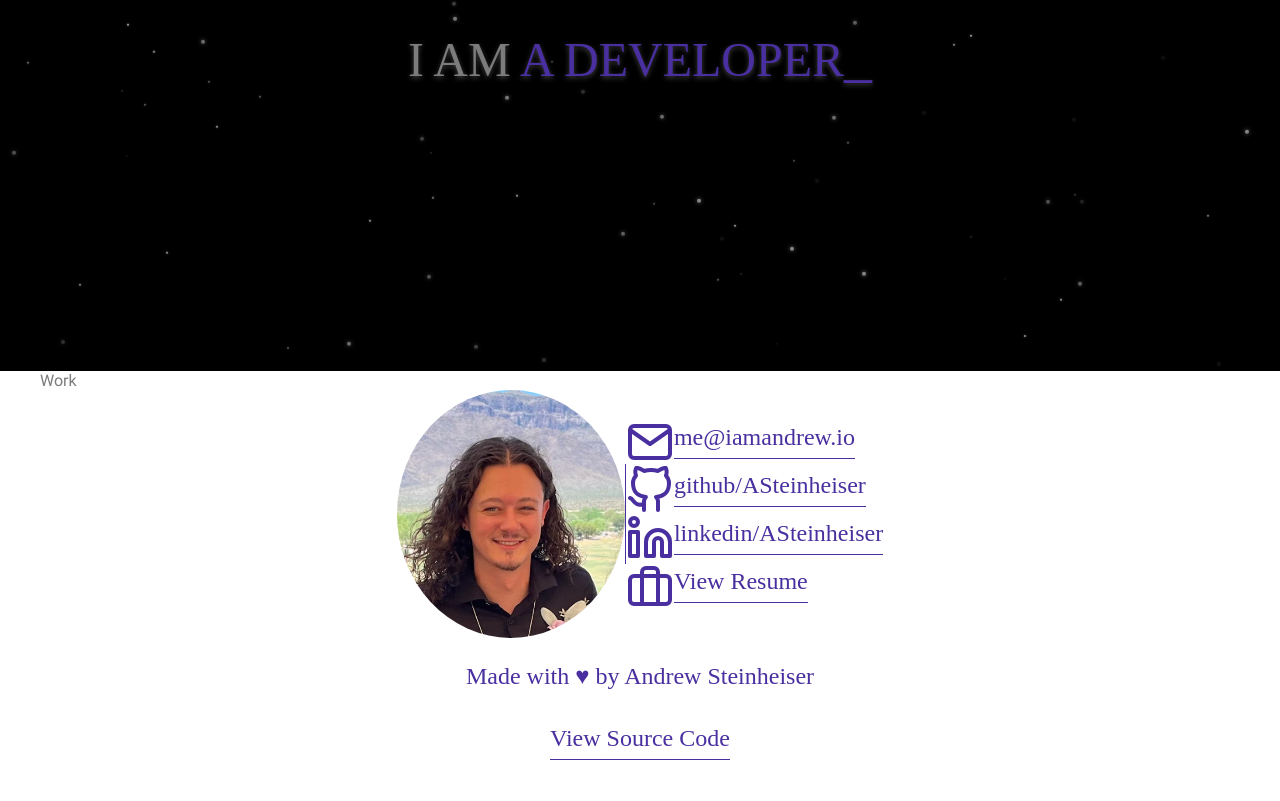
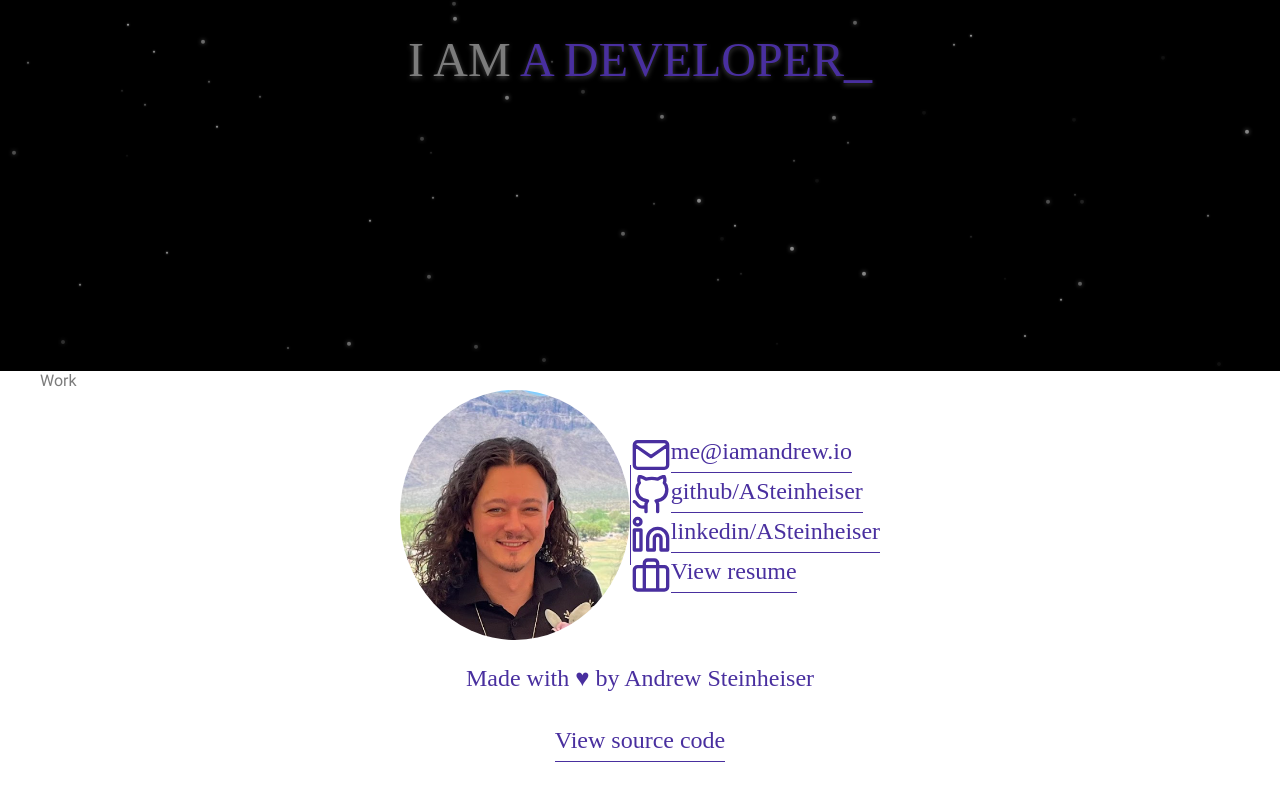
Before and after one commit to ASteinheiser/iamandrew.io, a React (Vite) app: page / in a window 1280 px wide. Shown: the part 343-1144 px from the top of the page. Built offline with nearby package versions, Linux system fonts and the light colour scheme; a web font is replaced by a local one.

Commit message:
update text

```diff
--- a/src/components/Contact/contact.scss
+++ b/src/components/Contact/contact.scss
@@ -5,7 +5,7 @@
   justify-content: center;
 
   .contact-image {
-    max-height: 248px;
+    height: 250px;
     width: auto;
     border-radius: 50%;
   }
@@ -29,6 +29,11 @@
         font-size: 24px;
         font-family: 'Montserrat';
       }
+
+      img {
+        height: 40px;
+        width: auto;
+      }
     }
   }
 }
--- a/src/components/Contact/index.tsx
+++ b/src/components/Contact/index.tsx
@@ -40,7 +40,7 @@ export const Contact = () => {
         <div className="contact-item-wrap">
           <img src={Briefcase} alt="briefcase" />
           <a href="/resume.pdf" target="_blank" rel="noopener noreferrer">
-            View Resume
+            View resume
           </a>
         </div>
       </div>
--- a/src/components/Footer/index.tsx
+++ b/src/components/Footer/index.tsx
@@ -10,7 +10,7 @@ export const Footer = () => {
         target="_blank"
         rel="noopener noreferrer"
       >
-        {'View Source Code'}
+        {'View source code'}
       </a>
     </div>
   );
```
